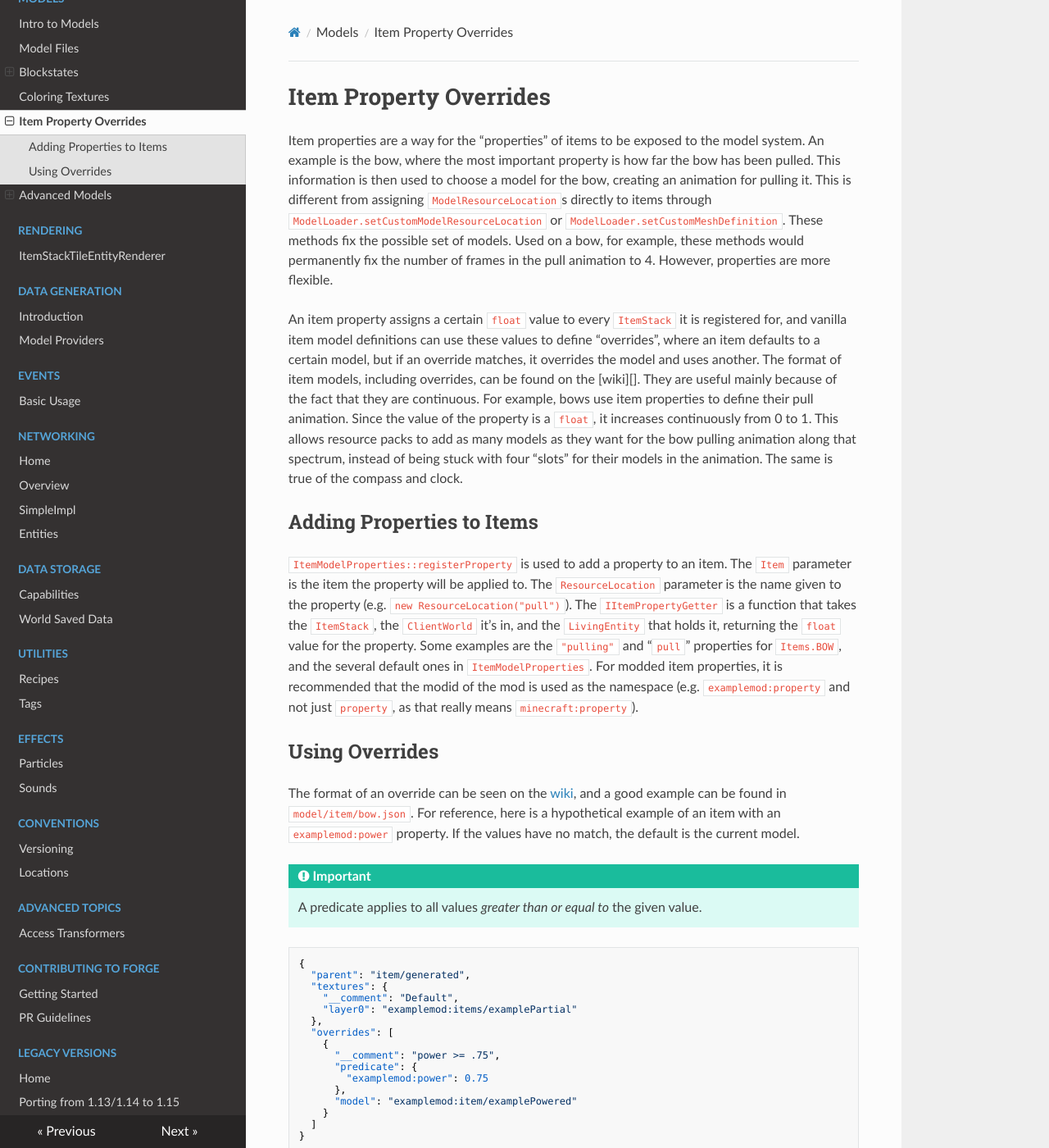
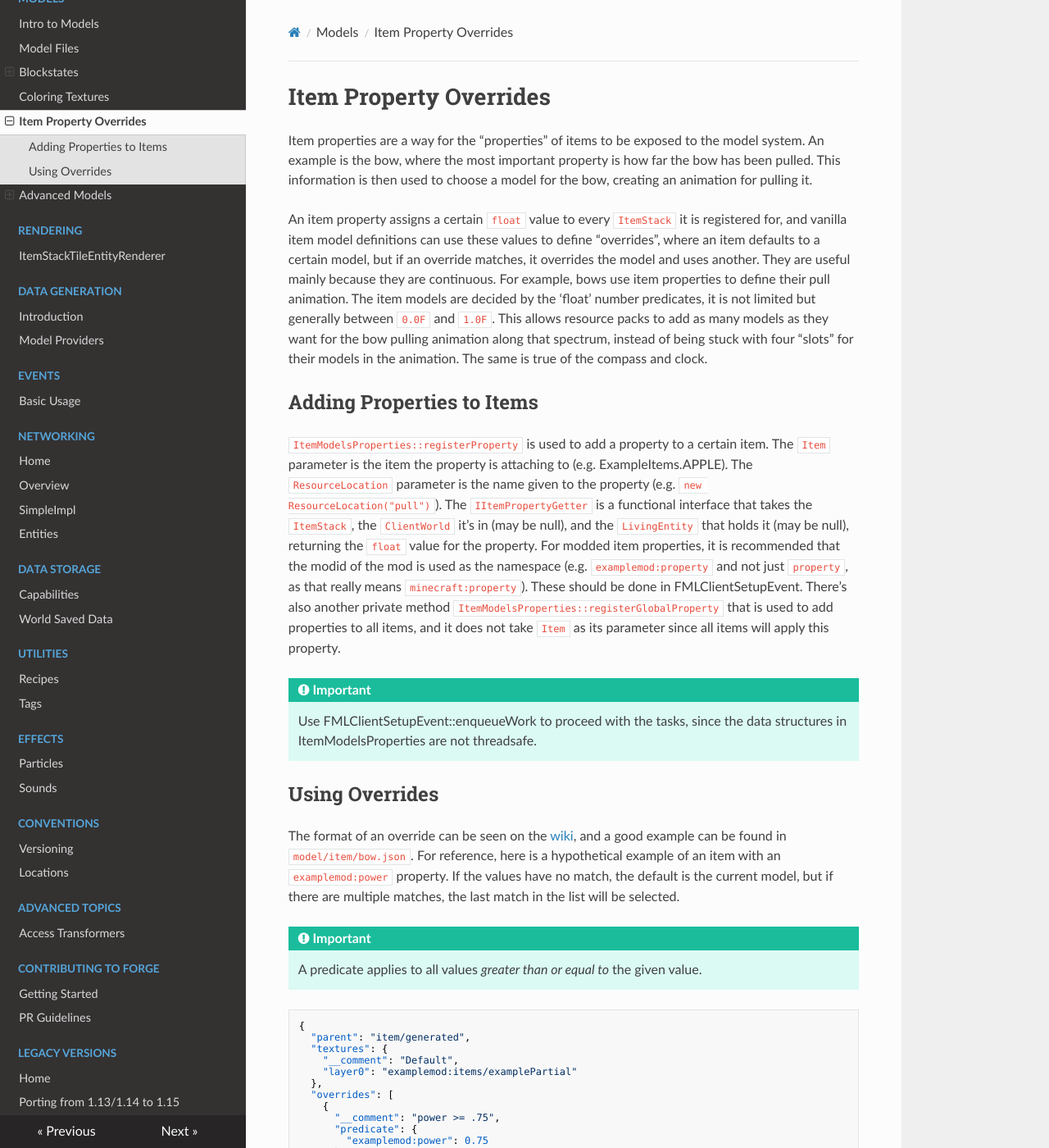
Before and after one commit to MinecraftForge/Documentation, an MkDocs documentation site: the page built from docs/models/overrides.md, in a window 1280 px wide and 1400 px high. Shown: the whole window at 82% size. Built offline with MkDocs 1.6.1, drawn with Linux system fonts in a browser that asks for light colours; nearby versions of some CDN libraries; some of the changed text lies outside the part shown.

Commit message:
Updated Item property override in 1.16 (#340)

````diff
--- a/docs/models/overrides.md
+++ b/docs/models/overrides.md
@@ -1,19 +1,23 @@
 Item Property Overrides
 =======================
 
-Item properties are a way for the "properties" of items to be exposed to the model system. An example is the bow, where the most important property is how far the bow has been pulled. This information is then used to choose a model for the bow, creating an animation for pulling it. This is different from assigning `ModelResourceLocation`s directly to items through `ModelLoader.setCustomModelResourceLocation` or `ModelLoader.setCustomMeshDefinition`. These methods fix the possible set of models. Used on a bow, for example, these methods would permanently fix the number of frames in the pull animation to 4. However, properties are more flexible.
+Item properties are a way for the "properties" of items to be exposed to the model system. An example is the bow, where the most important property is how far the bow has been pulled. This information is then used to choose a model for the bow, creating an animation for pulling it.
 
-An item property assigns a certain `float` value to every `ItemStack` it is registered for, and vanilla item model definitions can use these values to define "overrides", where an item defaults to a certain model, but if an override matches, it overrides the model and uses another. The format of item models, including overrides, can be found on the [wiki][]. They are useful mainly because of the fact that they are continuous. For example, bows use item properties to define their pull animation. Since the value of the property is a `float`, it increases continuously from 0 to 1. This allows resource packs to add as many models as they want for the bow pulling animation along that spectrum, instead of being stuck with four "slots" for their models in the animation. The same is true of the compass and clock.
+An item property assigns a certain `float` value to every `ItemStack` it is registered for, and vanilla item model definitions can use these values to define "overrides", where an item defaults to a certain model, but if an override matches, it overrides the model and uses another. They are useful mainly because they are continuous. For example, bows use item properties to define their pull animation. The item models are decided by the 'float' number predicates, it is not limited but generally between `0.0F` and `1.0F`. This allows resource packs to add as many models as they want for the bow pulling animation along that spectrum, instead of being stuck with four "slots" for their models in the animation. The same is true of the compass and clock.
 
 Adding Properties to Items
 --------------------------
 
-`ItemModelProperties::registerProperty` is used to add a property to an item. The `Item` parameter is the item the property will be applied to. The `ResourceLocation` parameter is the name given to the property (e.g. `new ResourceLocation("pull")`). The `IItemPropertyGetter` is a function that takes the `ItemStack`, the `ClientWorld` it's in, and the `LivingEntity` that holds it, returning the `float` value for the property. Some examples are the `"pulling"` and "`pull`" properties for `Items.BOW`, and the several default ones in `ItemModelProperties`. For modded item properties, it is recommended that the modid of the mod is used as the namespace (e.g. `examplemod:property` and not just `property`, as that really means `minecraft:property`).
+`ItemModelsProperties::registerProperty` is used to add a property to a certain item. The `Item` parameter is the item the property is attaching to (e.g. ExampleItems.APPLE). The `ResourceLocation` parameter is the name given to the property (e.g. `new ResourceLocation("pull")`). The `IItemPropertyGetter` is a functional interface that takes the `ItemStack`, the `ClientWorld` it's in (may be null), and the `LivingEntity` that holds it (may be null), returning the `float` value for the property. For modded item properties, it is recommended that the modid of the mod is used as the namespace (e.g. `examplemod:property` and not just `property`, as that really means `minecraft:property`). These should be done in FMLClientSetupEvent.
+There's also another private method `ItemModelsProperties::registerGlobalProperty` that is used to add properties to all items, and it does not take `Item` as its parameter since all items will apply this property.
+
+!!! important
+    Use FMLClientSetupEvent::enqueueWork to proceed with the tasks, since the data structures in ItemModelsProperties are not threadsafe.
 
 Using Overrides
 ---------------
 
-The format of an override can be seen on the [wiki][format], and a good example can be found in `model/item/bow.json`. For reference, here is a hypothetical example of an item with an `examplemod:power` property. If the values have no match, the default is the current model.
+The format of an override can be seen on the [wiki][format], and a good example can be found in `model/item/bow.json`. For reference, here is a hypothetical example of an item with an `examplemod:power` property. If the values have no match, the default is the current model, but if there are multiple matches, the last match in the list will be selected.
 
 !!! important
     A predicate applies to all values *greater than or equal to* the given value.
@@ -37,16 +41,18 @@ The format of an override can be seen on the [wiki][format], and a good example
 }
 ```
 
-And here's a hypothetical snippet from the supporting code. (This does not have to be client-only; it will work on a server too. In vanilla, properties are registered in the item's constructor.)
+And here's a hypothetical snippet from the supporting code. Unlike the older versions (lower than 1.16.x), this needs to be done on client side only because `ItemModelsProperties` does not exist on server.
 
 ```java
-public void clientSetup(final FMLCLientSetupEvent event) {
-  ItemModelProperties.registerProperty(item, new ResourceLocation("examplemod:power"), new IItemPropertyGetter() {
-    @Override
-    public float call(ItemStack stack, @Nullable ClientWorld world, @Nullable LivingEntity entity) {
-      return (float)getPowerLevel(stack) / (float)getMaxPower(stack); // Some external methods
-    }
-  }
+private void setup(final FMLClientSetupEvent event)
+{
+  event.enqueueWork(() ->
+  {
+    ItemModelsProperties.registerProperty(ExampleItems.APPLE,
+      new ResourceLocation(ExampleMod.MODID, "pulling"), (stack, world, living) -> {
+        return living != null && living.isHandActive() && living.getActiveItemStack() == stack ? 1.0F : 0.0F;
+      });
+  });
 }
 ```
 
````
